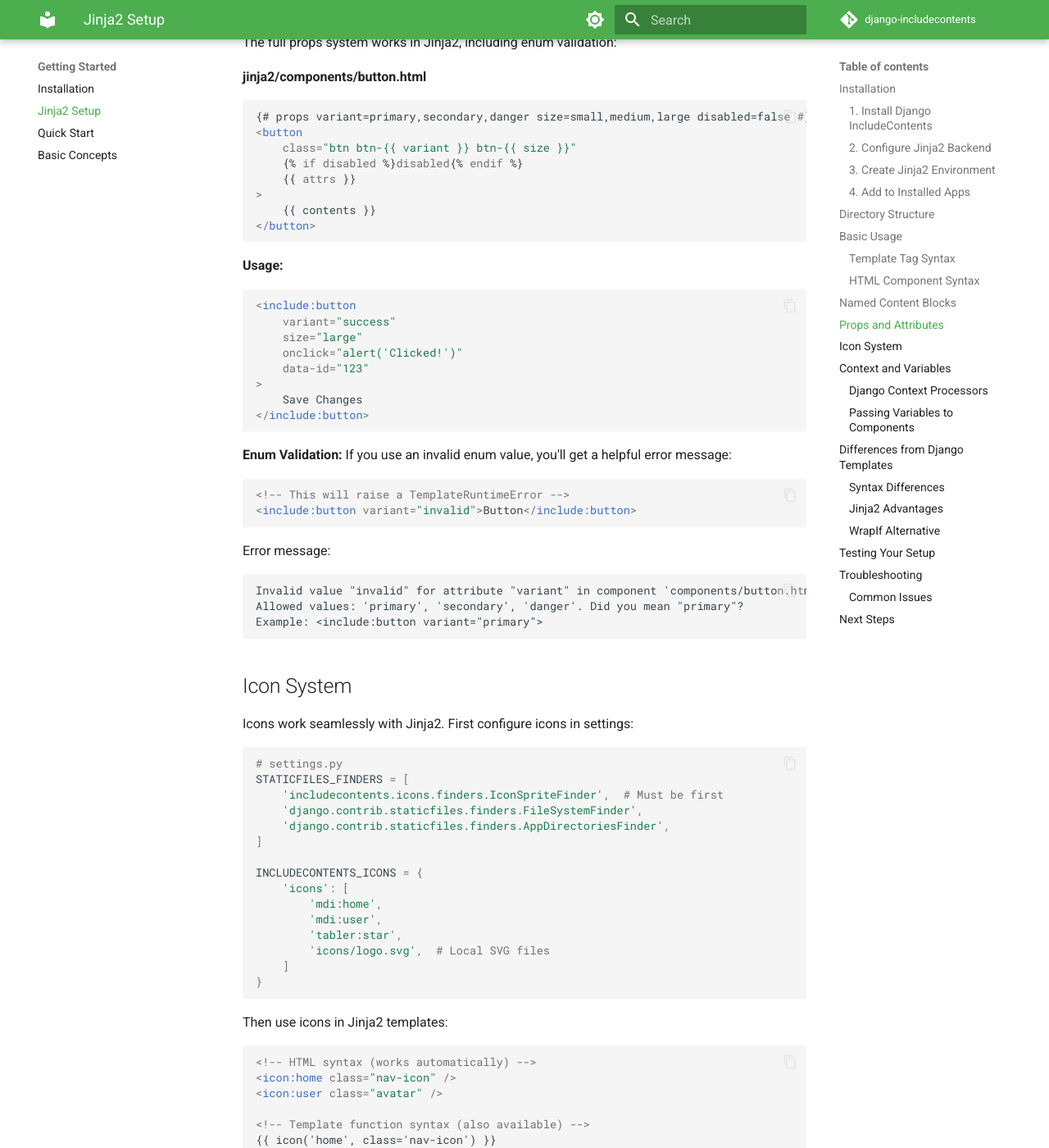
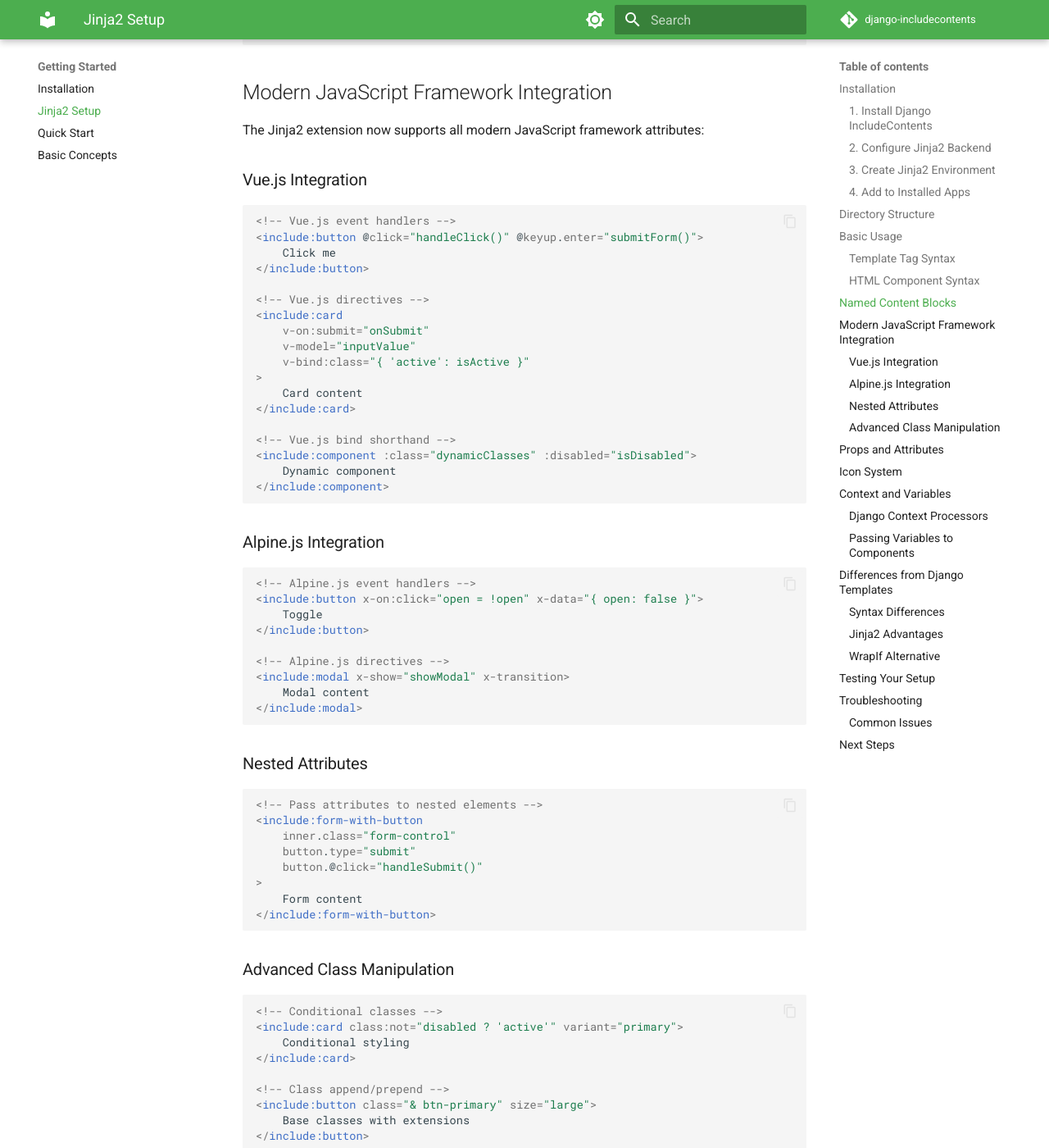
Before and after one commit to SmileyChris/django-includecontents, an MkDocs documentation site: the page built from docs/getting-started/jinja2-setup.md, in a window 1280 px wide and 1400 px high, scrolled down 4732 px. Shown: the whole window at 82% size. Built offline with MkDocs 1.6.1 and Material for MkDocs 9.7.7, drawn with Linux system fonts in a browser that asks for light colours; comment, search, counter and statistics services are not loaded; the version menu is left out; some of the changed text lies outside the part shown.

Commit message:
docs: Update documentation to reflect full Django-Jinja parity
Updates all documentation to accurately reflect the complete feature
parity now achieved between Django and Jinja2 template engines.

📝 Key Documentation Updates:
- README.md: Updated description and added modern JS framework examples
- jinja2-setup.md: Complete feature parity section with new examples
- html-syntax.md: Added JavaScript framework attributes section

✨ New Examples Added:
- Vue.js integration (@click, v-on:, v-bind:, :class)
- Alpine.js integration (x-on:, x-show, x-data)
- Nested attribute syntax (inner.class, button.@click)
- Advanced class manipulation (class:not, class append/prepend)
- HTML content block syntax (<content:name>)

🎯 Accuracy Verified:
- All documentation examples tested and compile successfully
- Feature descriptions match actual implementation capabilities
- Consistent messaging across all documentation files

The documentation now accurately represents that Jinja2 users have
access to all modern component features including JavaScript framework
integration, making it a complete drop-in replacement for Django templates.

````diff
--- a/docs/getting-started/jinja2-setup.md
+++ b/docs/getting-started/jinja2-setup.md
@@ -1,16 +1,20 @@
 # Jinja2 Setup
 
-Django IncludeContents provides full support for Jinja2 templates through a custom extension. This allows you to use components, HTML syntax, and all major features with Jinja2.
+Django IncludeContents provides **complete feature parity** with Django templates through a custom Jinja2 extension. All modern component features work seamlessly with Jinja2.
 
-!!! info "Feature Compatibility"
-    Jinja2 support includes:
+!!! success "Full Feature Parity Achieved"
+    Jinja2 support includes all features from Django templates:
 
     - ✅ **Component system**: Full `{% includecontents %}` tag support
-    - ✅ **HTML component syntax**: `<include:component>` via preprocessing
+    - ✅ **HTML component syntax**: `<include:component>` with full preprocessing
+    - ✅ **JavaScript framework attributes**: `@click`, `v-on:`, `x-on:`, `:bind` syntax
+    - ✅ **Nested attribute syntax**: `inner.class`, `button.type`, `inner.@click`
+    - ✅ **Advanced class manipulation**: `class:not`, `class="& base"`, `class="additional &"`
+    - ✅ **HTML content blocks**: `<content:name>Content</content:name>` syntax
     - ✅ **Props and validation**: Required prop validation and defaults
     - ✅ **Enum prop validation**: Full validation with helpful error messages
-    - ✅ **Named content blocks**: `{% contents %}` and `<content:name>`
-    - ✅ **Attrs system**: Undefined attribute handling
+    - ✅ **Named content blocks**: Traditional `{% contents %}` syntax
+    - ✅ **Attrs system**: Undefined attribute handling with grouping
     - ✅ **Context isolation**: Components render in isolated contexts
     - ✅ **Icon system**: Full support including HTML syntax `<icon:name>`
     - ❌ **WrapIf tag**: Not available (use Jinja2 conditionals instead)
@@ -212,6 +216,78 @@
         <p>&copy; 2024 My Company</p>
     </content:footer>
 </include:layout>
+```
+
+## Modern JavaScript Framework Integration
+
+The Jinja2 extension now supports all modern JavaScript framework attributes:
+
+### Vue.js Integration
+
+```html
+<!-- Vue.js event handlers -->
+<include:button @click="handleClick()" @keyup.enter="submitForm()">
+    Click me
+</include:button>
+
+<!-- Vue.js directives -->
+<include:card
+    v-on:submit="onSubmit"
+    v-model="inputValue"
+    v-bind:class="{ 'active': isActive }"
+>
+    Card content
+</include:card>
+
+<!-- Vue.js bind shorthand -->
+<include:component :class="dynamicClasses" :disabled="isDisabled">
+    Dynamic component
+</include:component>
+```
+
+### Alpine.js Integration
+
+```html
+<!-- Alpine.js event handlers -->
+<include:button x-on:click="open = !open" x-data="{ open: false }">
+    Toggle
+</include:button>
+
+<!-- Alpine.js directives -->
+<include:modal x-show="showModal" x-transition>
+    Modal content
+</include:modal>
+```
+
+### Nested Attributes
+
+```html
+<!-- Pass attributes to nested elements -->
+<include:form-with-button
+    inner.class="form-control"
+    button.type="submit"
+    button.@click="handleSubmit()"
+>
+    Form content
+</include:form-with-button>
+```
+
+### Advanced Class Manipulation
+
+```html
+<!-- Conditional classes -->
+<include:card class:not="disabled ? 'active'" variant="primary">
+    Conditional styling
+</include:card>
+
+<!-- Class append/prepend -->
+<include:button class="& btn-primary" size="large">
+    Base classes with extensions
+</include:button>
+
+<include:alert class="custom-alert &" type="warning">
+    Custom classes with base
+</include:alert>
 ```
 
 ## Props and Attributes
@@ -417,6 +493,26 @@
             <small>Footer content</small>
         </content:footer>
     </include:card>
+
+    <!-- Test JavaScript framework attributes -->
+    <include:button @click="alert('Clicked!')" v-on:mouseover="showTooltip()">
+        Vue.js Button
+    </include:button>
+
+    <!-- Test Alpine.js attributes -->
+    <include:toggle x-on:click="open = !open" x-data="{ open: false }">
+        Alpine.js Toggle
+    </include:toggle>
+
+    <!-- Test nested attributes -->
+    <include:form inner.class="form-control" button.type="submit">
+        Form with nested attributes
+    </include:form>
+
+    <!-- Test advanced class manipulation -->
+    <include:alert class="custom-alert &" class:not="dismissed ? 'visible'">
+        Alert with class manipulation
+    </include:alert>
 </body>
 </html>
 ```
--- a/docs/using-components/html-syntax.md
+++ b/docs/using-components/html-syntax.md
@@ -99,6 +99,81 @@
     is-online="{{ user.is_active|yesno:'true,false' }}"
     href="{% url 'user_profile' user.pk %}"
 />
+```
+
+### JavaScript Framework Attributes
+
+Components fully support modern JavaScript framework attributes for both Django and Jinja2:
+
+#### Vue.js Integration
+
+```html
+<!-- Vue.js event handlers -->
+<include:button @click="handleClick()" @keyup.enter="submitForm()">
+    Submit
+</include:button>
+
+<!-- Vue.js directives -->
+<include:form
+    v-on:submit="onSubmit"
+    v-model="formData"
+    v-bind:class="{ 'loading': isLoading }"
+>
+    Form content
+</include:form>
+
+<!-- Vue.js bind shorthand -->
+<include:card :class="dynamicClasses" :disabled="isDisabled">
+    Dynamic card
+</include:card>
+```
+
+#### Alpine.js Integration
+
+```html
+<!-- Alpine.js event handlers and directives -->
+<include:modal
+    x-on:click="open = false"
+    x-show="open"
+    x-data="{ open: false }"
+    x-transition
+>
+    Modal content
+</include:modal>
+```
+
+#### Nested Attributes
+
+Pass attributes to nested elements within components:
+
+```html
+<!-- Attributes for nested elements -->
+<include:form-with-button
+    inner.class="form-control"
+    button.type="submit"
+    button.@click="handleSubmit()"
+    button.disabled="isSubmitting"
+>
+    Form content
+</include:form-with-button>
+```
+
+#### Advanced Class Manipulation
+
+```html
+<!-- Conditional classes -->
+<include:card class:not="disabled ? 'active'" variant="primary">
+    Conditional styling
+</include:card>
+
+<!-- Class append/prepend -->
+<include:button class="& btn-primary" size="large">
+    Extended base classes
+</include:button>
+
+<include:alert class="custom-alert &" type="warning">
+    Custom classes with base
+</include:alert>
 ```
 
 ### Shorthand Attribute Syntax
````
Also changed, not shown: README.md (+19 -1 lines).
